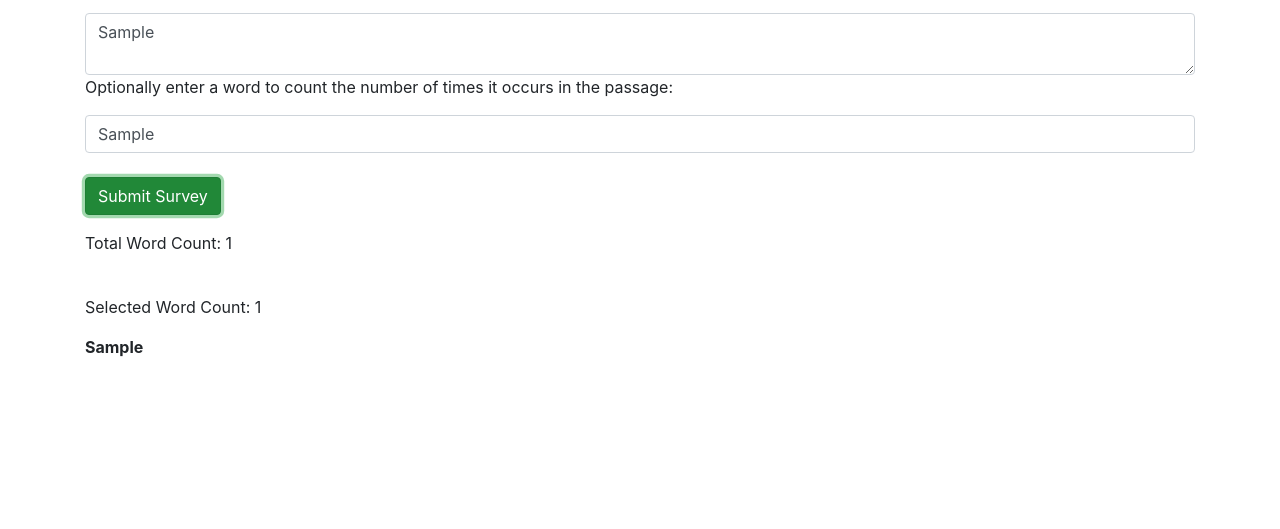
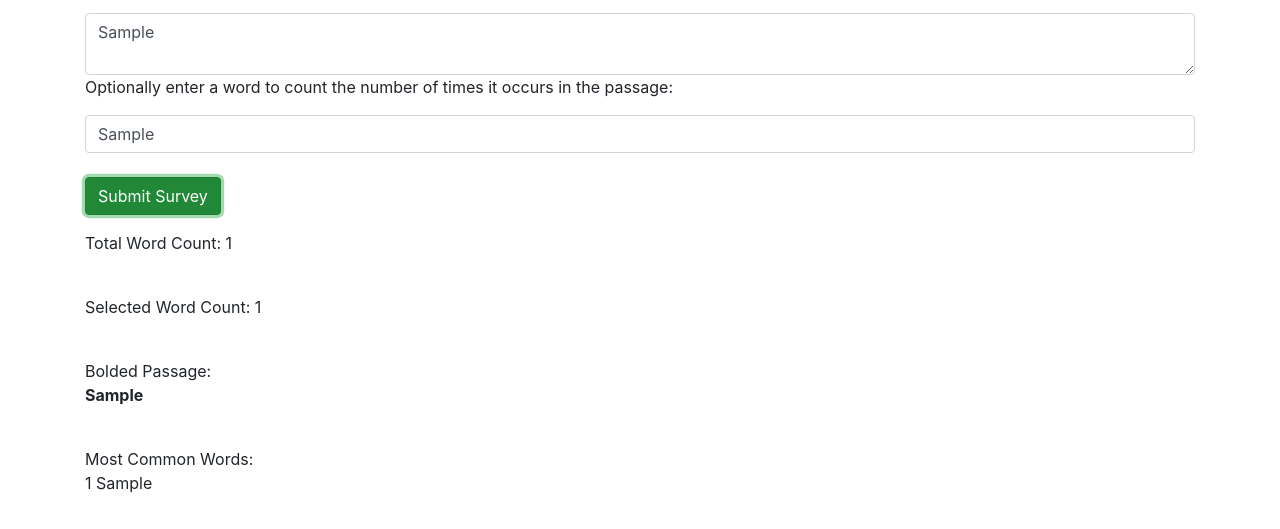
Before and after one commit to JPeters25/text-analyzer, a plain HTML site: page index.html in a window 1280 px wide. Both pictures are taken after typing "Sample", "Sample" into the empty fields and a click on the button "Submit Survey". Shown: the part 73-602 px from the top of the page. Drawn offline with nearby package versions, Linux system fonts and the light colour scheme.

Commit message:
add a function that will return how many times a word is used in order of frequency
co=author-Zachary Waggoner <zacwaggoner42@gmail.com
co-author:Jacob Palaoro <jpalaoro197@gmail.com

```diff
--- a/index.html
+++ b/index.html
@@ -23,7 +23,10 @@
     <p>Total Word Count: <span id="total-count"></span></p>
     <br>
     <p>Selected Word Count: <span id="selected-count"></span></p>
-    <span id="bolded-passage"></span>
+    <br>
+    <p>Bolded Passage: <span id="bolded-passage"></span></p>
+    <br>
+    <p>Most Common Words: <span id="word-frequency"></span></p>
   </div>
 </body>
 </html>
--- a/js/scripts.js
+++ b/js/scripts.js
@@ -34,9 +34,38 @@ function numberOfOccurrencesInText(word, text) {
   return wordCount;
 }
 
+function frequencyInText(word, text) {
+  if (noInputtedWord(word, text)) {
+    return 0;
+  }
+  const frequentWordArray = text.split(" ");
+  let frequencyOutputArray = [];
+  let iCounter = 0;
+  let arrayLength = frequentWordArray.length;
+  frequentWordArray.sort();
+  for (let i = 0; i < arrayLength; i++) {
+    let element = frequentWordArray.at(iCounter);
+    let next = frequentWordArray.at(iCounter + 1);
+    if (element.toLowerCase() === next) {
+      frequentWordArray.splice(iCounter, 1);
+    }
+    else{
+      let repeatedWord = numberOfOccurrencesInText(element, text) + " " + element;
+      frequencyOutputArray.push(repeatedWord);
+      iCounter ++;
+      console.log(repeatedWord, frequencyOutputArray);
+    }
+  };
+  frequencyOutputArray.sort();
+  frequencyOutputArray.reverse();
+  let frequencyOutputString = frequencyOutputArray.join(" ");
+  console.log(frequencyOutputString);
+  return "<p>" + frequencyOutputString + "</p>";
+}
+
 // UI Logic
 
-function removeOffensiveWords(text) {
+function removeOffensiveWords(words,text) {
   const wordArray = text.split(" ");
   let i = 0;
   wordArray.forEach(function(element) {
@@ -78,5 +107,6 @@ $(document).ready(function(){
     $("#total-count").html(wordCount);
     $("#selected-count").html(occurrencesOfWord);
     $("#bolded-passage").html(boldPassage(word, passage));
+    $("#word-frequency").html(frequencyInText(word, passage));
   });
 });
```
Also changed, not shown: 1 other file.
